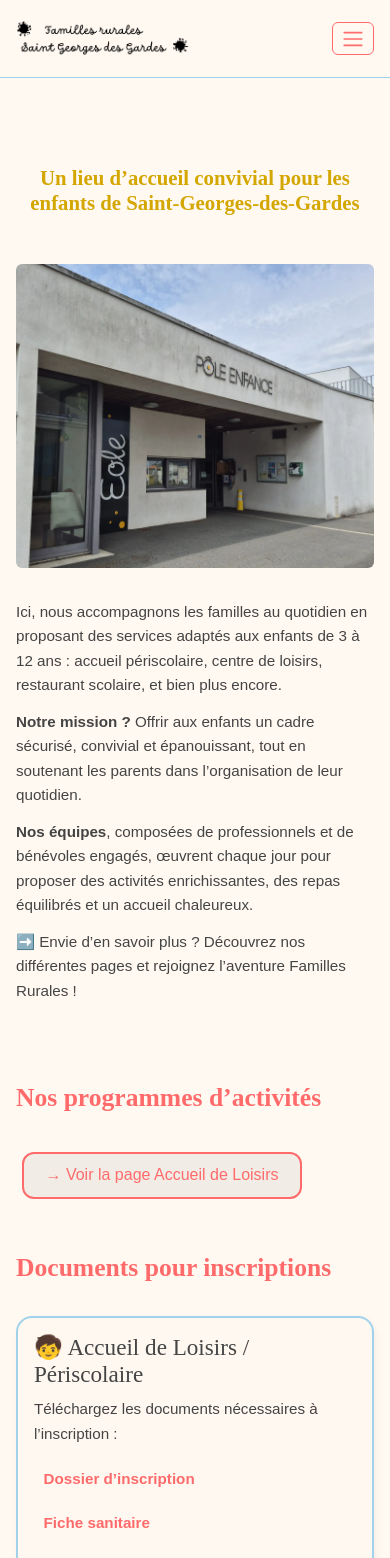
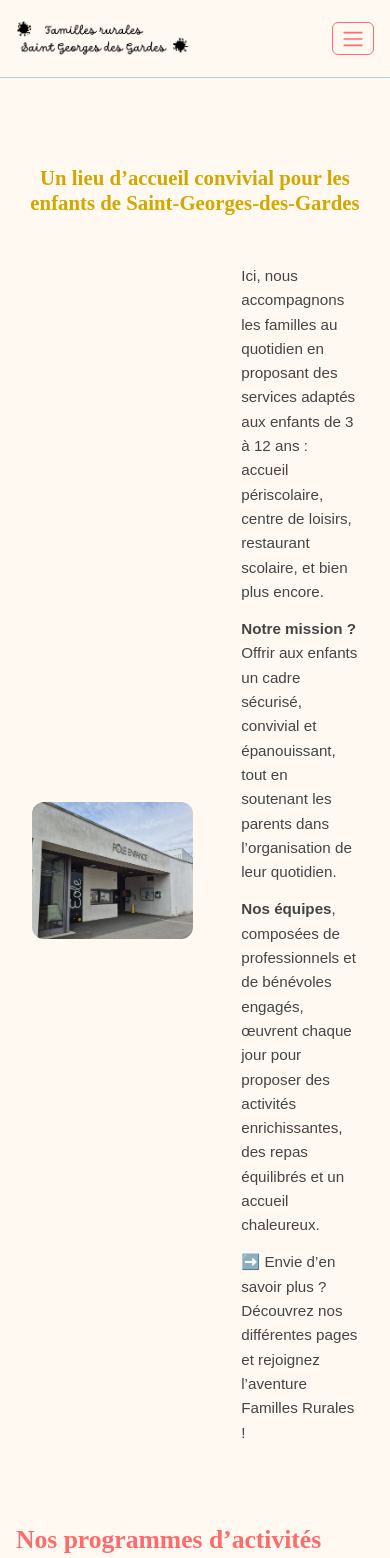
Before and after one commit to MarieC2023/FamillesRuralesSGG, a React (Vite) app: page / in a window 390 px wide. Shown: the top 1558 px of the page. Built offline with nearby package versions, Linux system fonts and the light colour scheme.

Commit message:
Ajout composant BlocImageTexte

```diff
--- /dev/null
+++ b/src/components/partials/BlocImageTexte.jsx
@@ -0,0 +1,35 @@
+import React from 'react';
+import './blocImageTexte.css';
+
+const BlocImageTexte = ({ imageSrc, imageAlt, children, imageLeft = true }) => {
+    const isMultipleImages = Array.isArray(imageSrc);
+
+    return (
+        <section
+            className={`bloc-texte-image d-flex ${
+                imageLeft ? 'flex-row' : 'flex-row-reverse'
+            }`}
+        >
+            <div className={`image-col ${isMultipleImages ? 'multi-image' : ''}`}>
+                {isMultipleImages ? (
+                    imageSrc.map((src, index) => (
+                        <img
+                            key={index}
+                            src={src}
+                            alt={`${imageAlt} ${index + 1}`}
+                            className="img-multiple"
+                        />
+                    ))
+                ) : (
+                    <img src={imageSrc} alt={imageAlt} />
+                )}
+            </div>
+
+            <div className="texte-col">
+                {children}
+            </div>
+        </section>
+    );
+};
+
+export default BlocImageTexte;
--- /dev/null
+++ b/src/components/partials/blocImageTexte.css
@@ -0,0 +1,124 @@
+.bloc-texte-image {
+  margin-bottom: 3rem;
+  display: flex;
+  flex-direction: column;
+  gap: 2rem;
+  align-items: center;
+}
+
+/* Image unique */
+.image-col img {
+  width: 100%;
+  max-width: 450px;
+  height: auto;
+  object-fit: cover;
+  border-radius: var(--rayon-bouton);
+}
+
+/* Plusieurs images */
+.image-col.multi-image {
+  display: flex;
+  flex-direction: column;
+  flex-wrap: wrap;
+  gap: 1rem;
+  justify-content: center;
+}
+
+.image-col.multi-image img {
+  width: 100%;
+  max-width: 450px;
+  object-fit: cover;
+  border-radius: var(--rayon-bouton);
+}
+
+/* Très grand écran (≥ 1440px) */
+@media (min-width: 1440px) {
+  .bloc-texte-image {
+    flex-direction: row;
+    gap: 6rem;
+  }
+
+  .image-col {
+    max-width: 40%;
+  }
+
+  .texte-col {
+    flex: 1;
+    font-size: 1.2rem;
+  }
+}
+
+/* Desktop standard (1024px – 1439px) */
+@media (min-width: 1024px) and (max-width: 1439px) {
+  .bloc-texte-image {
+    flex-direction: row;
+    gap: 4rem;
+  }
+
+  .image-col {
+    max-width: 35%;
+  }
+
+  .texte-col {
+    flex: 1;
+  }
+}
+
+/* Tablette / Petit desktop (768px – 1023px) */
+@media (min-width: 768px) and (max-width: 1023px) {
+  .bloc-texte-image {
+    flex-direction: row;
+    gap: 3rem;
+  }
+
+  .image-col {
+    max-width: 35%;
+  }
+
+  .texte-col {
+    flex: 1;
+    font-size: 1.05rem;
+  }
+}
+
+/* Mobile (moins de 768px) - image toujours AVANT texte */
+@media (max-width: 767px) {
+  .bloc-texte-image {
+    flex-direction: column;
+    gap: 1.5rem;
+    align-items: center;
+  }
+
+  .image-col {
+    order: 1;
+    max-width: 100%;
+    padding: 0 1rem;
+  }
+
+  .image-col.multi-image {
+    flex-direction: column;
+    align-items: center;
+  }
+
+  .image-col.multi-image img {
+    max-width: 90%;
+  }
+
+  .texte-col {
+    order: 2;
+    width: 100%;
+    font-size: 0.95rem;
+    padding: 0 1rem;
+  }
+}
+
+/* Petit mobile (< 480px) */
+@media (max-width: 479px) {
+  .bloc-texte-image {
+    gap: 1rem;
+  }
+
+  .texte-col {
+    font-size: 0.9rem;
+  }
+}
--- a/src/pages/Periscolaire.jsx
+++ b/src/pages/Periscolaire.jsx
@@ -9,6 +9,7 @@ import { Helmet } from "react-helmet";
 import intPeri from '@/assets/peri1.webp';
 import extPeri from '@/assets/peri2.webp';
 
+import BlocImageTexte from '@partials/BlocImageTexte';
 
 const Peri = () => {
     return (
@@ -26,23 +27,11 @@ const Peri = () => {
                 Périscolaire – Péricentre
             </h1>
 
-            <section className="periscolaire-section d-flex flex-column flex-md-row align-items-start gap-5">
-                {/* Colonne image */}
-                <div className="periscolaire-images d-flex flex-column gap-4">
-                    <img
-                        src={intPeri}
-                        alt="Salle de la périscolaire"
-                        className="img-fluid rounded"
-                    />
-                    <img
-                        src={extPeri}
-                        alt="Cour de la périscolaire"
-                        className="img-fluid rounded"
-                    />
-                </div>
-
-                {/* Colonne texte */}
-                <div className="periscolaire-texte">
+            <section>
+                <BlocImageTexte
+                    imageSrc={[intPeri, extPeri]}
+                    imageAlt="Photos des locaux périscolaires"
+                >
                     <p>
                         L’accueil périscolaire de Saint Georges des Gardes est déclaré auprès
                         de la Direction Départementale de la Cohésion Sociale (DDCS) et
@@ -77,7 +66,9 @@ const Peri = () => {
                         L’équipe pédagogique est qualifiée pour garantir un accueil de qualité, adapté aux besoins des enfants.
                     </p>
 
-                    <NavLink to="/Contact" className="bouton mt-4">Nous contacter</NavLink>
+                </BlocImageTexte>
+                <div className="text-center mt-4">
+                    <NavLink to="/Contact" className="bouton">Nous contacter</NavLink>
                 </div>
             </section>
 
@@ -91,7 +82,6 @@ const Peri = () => {
                             <li><a href="/docs/DossierInscription.pdf" className="lien-telechargement" download>Dossier d’inscription</a></li>
                             <li><a href="/docs/FicheSanitaire.pdf" className="lien-telechargement" download>Fiche sanitaire</a></li>
                             <li><a href="/docs/ReglementInterieurPeri.pdf" className="lien-telechargement" download>Règlement intérieur de la périscolaire</a></li>
-
                         </ul>
                     </div>
                 </div>
--- a/src/pages/RestaurantScolaire.jsx
+++ b/src/pages/RestaurantScolaire.jsx
@@ -5,6 +5,8 @@ import '@partials/links.css';
 import './resto.css';
 
 import { Helmet } from "react-helmet";
+
+import BlocImageTexte from '@partials/BlocImageTexte';
 
 import extCantine from '@/assets/cantine.webp';
 import intCantine from '@/assets/cantine2.webp';
@@ -25,18 +27,12 @@ const RestaurantScolaire = () => {
                 Restaurant scolaire
             </h1>
 
-            <section className="resto-section d-flex flex-column flex-md-row align-items-start gap-5">
-                {/* Colonne image */}
-                <div className="resto-images">
-                    <img
-                        src={extCantine}
-                        alt="Vue extérieure du restaurant scolaire"
-                        className="img-fluid rounded"
-                    />
-                </div>
-
-                {/* Colonne texte */}
-                <div className="resto-texte">
+            {/* Bloc image + texte */}
+            <section>
+                <BlocImageTexte
+                    imageSrc={extCantine}
+                    imageAlt="Photos du restaurant scolaire"
+                >
                     <p>
                         Les petits et grands écoliers sont accueillis avec chaleur par Audrey, Maryline, Sarah, Jessica, Laurence,
                         et toute une équipe de bénévoles dynamiques.
@@ -50,8 +46,11 @@ const RestaurantScolaire = () => {
                         Vous avez envie de donner un coup de main pour le service, rencontrer les enfants et participer à la vie de l’école ?<br />
                         Nous serons ravis de vous accueillir parmi nous !
                     </p>
+                </BlocImageTexte>
 
-                    <NavLink to="/Contact" className="bouton mt-4">Nous contacter</NavLink>
+                {/* ✅ Bouton hors du composant */}
+                <div className="text-center mt-4">
+                    <NavLink to="/Contact" className="bouton">Nous contacter</NavLink>
                 </div>
             </section>
 
@@ -75,7 +74,7 @@ const RestaurantScolaire = () => {
                     />
                 </div>
             </section>
-        </div >
+        </div>
     );
 };
 
--- a/src/pages/index.css
+++ b/src/pages/index.css
@@ -3,10 +3,11 @@
   display: flex;
   flex-direction: column;
   gap: 2rem;
+  align-items: center;
 }
 
 .hero-image img {
-  max-width: 100%;
+  width: 100%;
   height: auto;
   object-fit: cover;
   border-radius: 1rem;
@@ -18,17 +19,58 @@
   margin-bottom: 2rem;
 }
 
-@media (min-width: 1024px) {
+/* Très grand écran (≥ 1440px) */
+@media (min-width: 1440px) {
   .hero {
+    flex-direction: row;
+    gap: 6rem;
+  }
+
+  .hero-image {
+    max-width: 40%;
+  }
+
+  .hero-texte {
+    flex: 1;
+    font-size: 1.2rem;
+  }
+}
+
+/* Desktop standard (1024px – 1439px) */
+@media (min-width: 1024px) and (max-width: 1439px) {
+  .hero {
+    flex-direction: row;
     gap: 4rem;
   }
 
   .hero-image {
     max-width: 35%;
   }
+
+  .hero-texte {
+    flex: 1;
+  }
 }
 
-@media (max-width: 768px) {
+/* Petit desktop (900px – 1023px) */
+@media (min-width: 900px) and (max-width: 1023px) {
+  .hero {
+    flex-direction: row;
+    gap: 3rem;
+  }
+
+  .hero-image {
+    max-width: 40%;
+  }
+
+  .hero-texte {
+    flex: 1;
+    font-size: 1.05rem;
+  }
+}
+
+/* Tablette paysage (768px – 899px) */
+@media (min-width: 768px) and (max-width: 899px) {
   .hero {
     flex-direction: column;
     gap: 2rem;
@@ -42,3 +84,27 @@
     width: 100%;
   }
 }
+
+/* Mobile grand format (480px – 767px) */
+@media (min-width: 480px) and (max-width: 767px) {
+  .hero {
+    flex-direction: column;
+    gap: 1.5rem;
+  }
+
+  .hero-texte {
+    font-size: 0.95rem;
+  }
+}
+
+/* Petit mobile (< 480px) */
+@media (max-width: 479px) {
+  .hero {
+    flex-direction: column;
+    gap: 1rem;
+  }
+
+  .hero-texte {
+    font-size: 0.9rem;
+  }
+}
--- a/src/pages/index.jsx
+++ b/src/pages/index.jsx
@@ -1,14 +1,14 @@
 import React from 'react';
 import { NavLink } from 'react-router-dom';
+import { Helmet } from "react-helmet";
+
+import BlocImageTexte from '@partials/BlocImageTexte';
+
+import entreePeri from '@/assets/entreePeri.webp';
+
 import '@partials/buttons.css';
 import '@partials/card.css';
 import '@partials/links.css';
-
-import { Helmet } from "react-helmet";
-
-import entreePeri from '@/assets/entreePeri.webp';
-
-
 import './index.css';
 
 const Index = () => {
@@ -23,21 +23,16 @@ const Index = () => {
                 />
             </Helmet>
 
+            {/* Titre seul, au-dessus */}
             <h1 className="text-center mb-5">
                 Un lieu d’accueil convivial pour les enfants de Saint-Georges-des-Gardes
             </h1>
-            {/* Titre & introduction */}
-            <section className="hero d-flex flex-column flex-md-row align-items-center gap-8">
-                {/* Colonne image */}
-                <div className="hero-image">
-                    <img
-                        src={entreePeri}
-                        alt="Entrée de la périscolaire"
-                        className="img-fluid rounded"
-                    />
-                </div>
 
-                <div className="col-md-6">
+
+            <BlocImageTexte
+                imageSrc={entreePeri}
+                imageAlt="Entrée de la périscolaire"
+            >
                 <p>
                     Ici, nous accompagnons les familles au quotidien en proposant des services adaptés aux enfants de 3 à 12 ans :
                     accueil périscolaire, centre de loisirs, restaurant scolaire, et bien plus encore.
@@ -53,9 +48,7 @@ const Index = () => {
                 <p>
                     ➡️ Envie d’en savoir plus ? Découvrez nos différentes pages et rejoignez l’aventure Familles Rurales !
                 </p>
-                </div>
-            </section>
-
+            </BlocImageTexte>
 
             {/* Programmes */}
             <section className="programmes">
@@ -89,7 +82,6 @@ const Index = () => {
                 </div>
             </section>
 
-
             {/* Bouton contact */}
             <div className="text-center mt-5">
                 <NavLink to="/Contact" className="bouton">Nous contacter</NavLink>
```
Also changed, not shown: src/pages/AccueilDeLoisirs.jsx (+11 -35 lines). Lines whose indentation alone changed are shown as unchanged.
